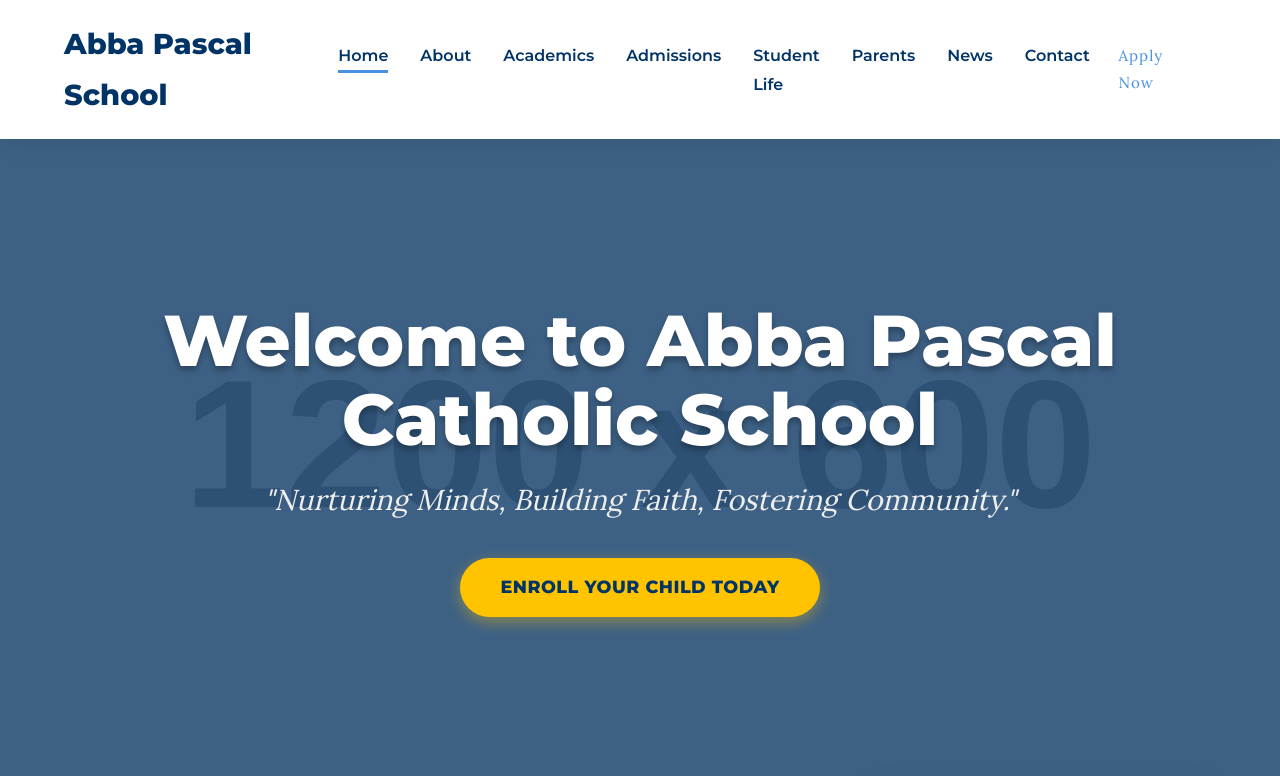
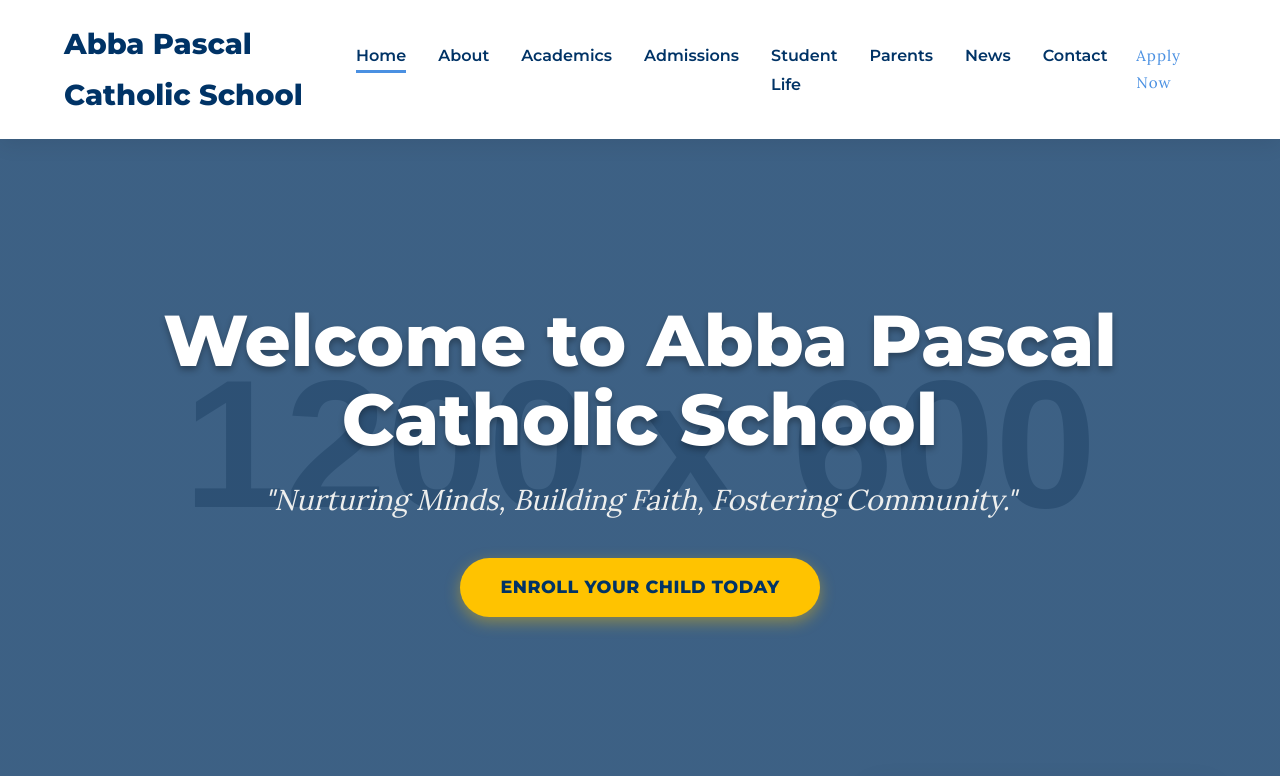
Before and after one commit to natiake/abbapascal.edu.et, a plain HTML site: page index.html in a window 1280 px wide. Shown: the top 776 px of the page. Drawn offline with Linux system fonts and the light colour scheme; placeholder pictures from the web are drawn by us.

Commit message:
Catholic update

```diff
--- a/index.html
+++ b/index.html
@@ -3,7 +3,7 @@
 <head>
     <meta charset="UTF-8">
     <meta name="viewport" content="width=device-width, initial-scale=1.0">
-    <title>Abba Pascal Catholic School - Full Site</title>
+    <title>Abba Pascal Catholic School</title>
 
     <link rel="preconnect" href="https://fonts.googleapis.com">
     <link rel="preconnect" href="https://fonts.gstatic.com" crossorigin>
@@ -18,7 +18,7 @@
     <header class="navbar">
         <div class="container">
             <a href="#home" class="logo">
-                Abba Pascal School
+                Abba Pascal Catholic School
             </a>
             <nav class="nav-menu">
                 <ul>
@@ -438,7 +438,7 @@
     <footer class="footer">
         <div class="container footer-grid">
             <div class="footer-col">
-                <h3>Abba Pascal School</h3>
+                <h3>Abba Pascal Catholic School</h3>
                 <p style="margin-top: 15px; font-style: italic; line-height: 1.6;">"Nurturing Minds, Building Faith, Fostering Community."</p>
             </div>
             <div class="footer-col">
```
